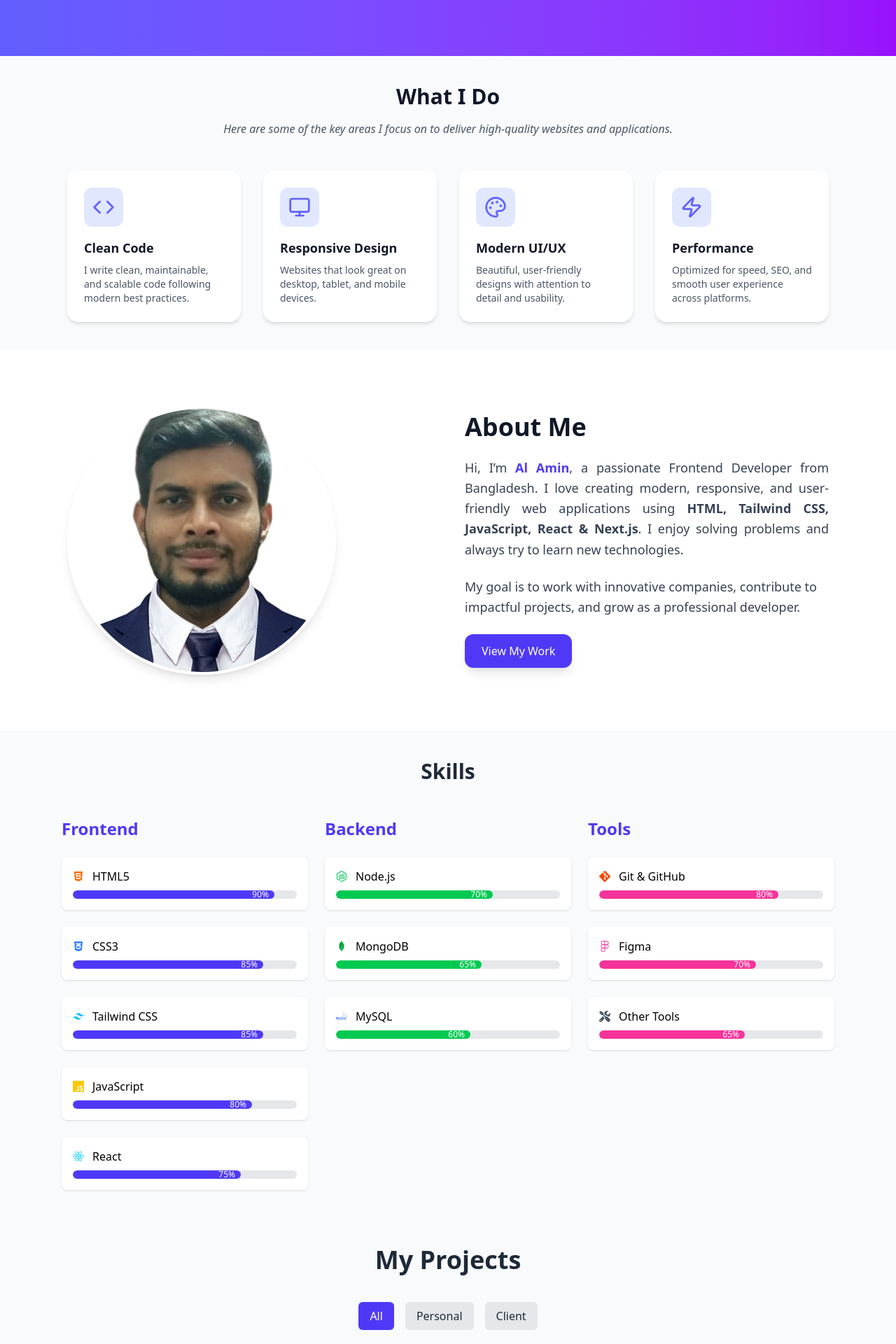
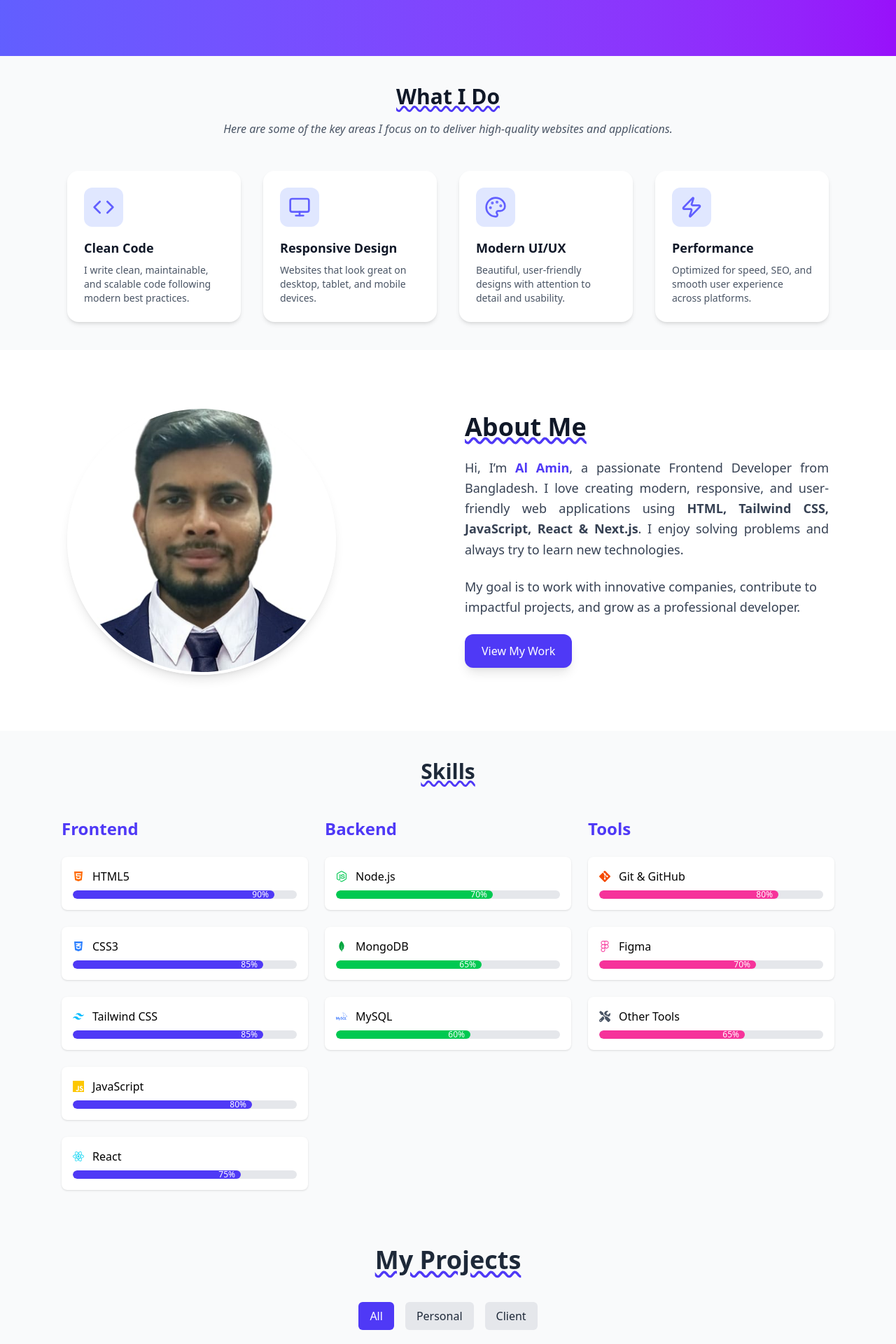
Before and after one commit to alamincse2003/portfolio-of-al-amin, a Next.js app: page / in a window 1280 px wide. Shown: the part 780-2700 px from the top of the page at 70% size. Built offline with nearby package versions, Linux system fonts and the light colour scheme.

Commit message:
added decoration wavy

```diff
--- a/app/components/About.jsx
+++ b/app/components/About.jsx
@@ -30,7 +30,7 @@ const About = () => {
           animate={{ opacity: 1, x: 0 }}
           transition={{ duration: 0.8, delay: 0.3 }}
         >
-          <h2 className="text-3xl md:text-4xl font-bold mb-6 text-gray-900 dark:text-white">
+          <h2 className="text-3xl underline decoration-wavy dark:decoration-indigo-400 decoration-indigo-600 md:text-4xl font-bold mb-6 text-gray-900 dark:text-white">
             About Me
           </h2>
           <p className="text-lg text-gray-700 dark:text-gray-300 leading-relaxed mb-6 sm:text-justify">
--- a/app/components/Certifications.jsx
+++ b/app/components/Certifications.jsx
@@ -7,7 +7,7 @@ const Certifications = () => {
   return (
     <section id="certifications" className="py-10 bg-gray-50 dark:bg-gray-900">
       <div className="max-w-5xl mx-auto px-6">
-        <h2 className="lg:text-3xl text-2xl font-bold text-center dark:text-gray-100 mb-14">
+        <h2 className="lg:text-3xl text-2xl underline decoration-wavy dark:decoration-indigo-400 decoration-indigo-600 font-bold text-center dark:text-gray-100 mb-14">
           Certifications & Achievements
         </h2>
 
--- a/app/components/Contact.jsx
+++ b/app/components/Contact.jsx
@@ -65,7 +65,7 @@ const Contact = () => {
   return (
     <section id="contact" className="lg:py-10 py-0 bg-gray-50 dark:bg-gray-900">
       <div className="max-w-6xl mx-auto px-4 sm:px-6 lg:px-8">
-        <h2 className="text-3xl sm:text-4xl font-bold text-center mb-12 text-gray-900 dark:text-gray-100">
+        <h2 className="text-3xl underline decoration-wavy dark:decoration-indigo-400 decoration-indigo-600 sm:text-4xl font-bold text-center mb-12 text-gray-900 dark:text-gray-100">
           Contact
         </h2>
 
--- a/app/components/Eductaion.jsx
+++ b/app/components/Eductaion.jsx
@@ -7,7 +7,7 @@ const Eductaion = () => {
   return (
     <section id="education" className="py-10 bg-gray-50 dark:bg-gray-900">
       <div className="max-w-5xl mx-auto px-6">
-        <h2 className="text-3xl font-bold text-center mb-12 text-gray-900 dark:text-gray-100">
+        <h2 className="text-3xl underline decoration-wavy dark:decoration-indigo-400 decoration-indigo-600 font-bold text-center mb-12 text-gray-900 dark:text-gray-100">
           Education
         </h2>
 
--- a/app/components/Experiences.jsx
+++ b/app/components/Experiences.jsx
@@ -9,7 +9,7 @@ export default function Experience() {
         {/* Toggle Button */}
 
         {/* Section Title */}
-        <h2 className="text-3xl font-bold text-center mb-12 text-gray-900 dark:text-gray-100">
+        <h2 className="text-3xl underline decoration-wavy dark:decoration-indigo-400 decoration-indigo-600 font-bold text-center mb-12 text-gray-900 dark:text-gray-100">
           Experience
         </h2>
 
--- a/app/components/Features.jsx
+++ b/app/components/Features.jsx
@@ -9,7 +9,7 @@ const Features = () => {
       <div className="max-w-6xl mx-auto px-6 lg:px-8">
         {/* Section Title */}
         <motion.h2
-          className="text-3xl font-bold text-center text-gray-900 dark:text-white"
+          className="text-3xl underline decoration-wavy dark:decoration-indigo-400 decoration-indigo-600 font-bold text-center text-gray-900 dark:text-white"
           initial={{ opacity: 0, y: -20 }}
           whileInView={{ opacity: 1, y: 0 }}
           viewport={{ once: true }}
--- a/app/components/Projects.jsx
+++ b/app/components/Projects.jsx
@@ -25,7 +25,7 @@ const Projects = () => {
       id="projects"
       className="py-10 px-6 md:px-20 bg-gray-50 dark:bg-gray-900"
     >
-      <h2 className="text-4xl font-bold mb-6 text-gray-800 dark:text-white text-center">
+      <h2 className="text-4xl underline decoration-wavy dark:decoration-indigo-400 decoration-indigo-600 font-bold mb-6 text-gray-800 dark:text-white text-center">
         My Projects
       </h2>
       <p className="text-gray-600 dark:text-gray-300 mb-10 text-center">
--- a/app/components/Skills.jsx
+++ b/app/components/Skills.jsx
@@ -6,7 +6,7 @@ export default function Skills() {
   return (
     <section id="skills" className="lg:py-10 py-0 bg-gray-50 dark:bg-gray-900">
       <div className="max-w-6xl mx-auto px-6">
-        <h2 className="text-3xl font-bold text-center mb-12 text-gray-800 dark:text-gray-100">
+        <h2 className="text-3xl underline decoration-wavy dark:decoration-indigo-400 decoration-indigo-600 font-bold text-center mb-12 text-gray-800 dark:text-gray-100">
           Skills
         </h2>
 
```
